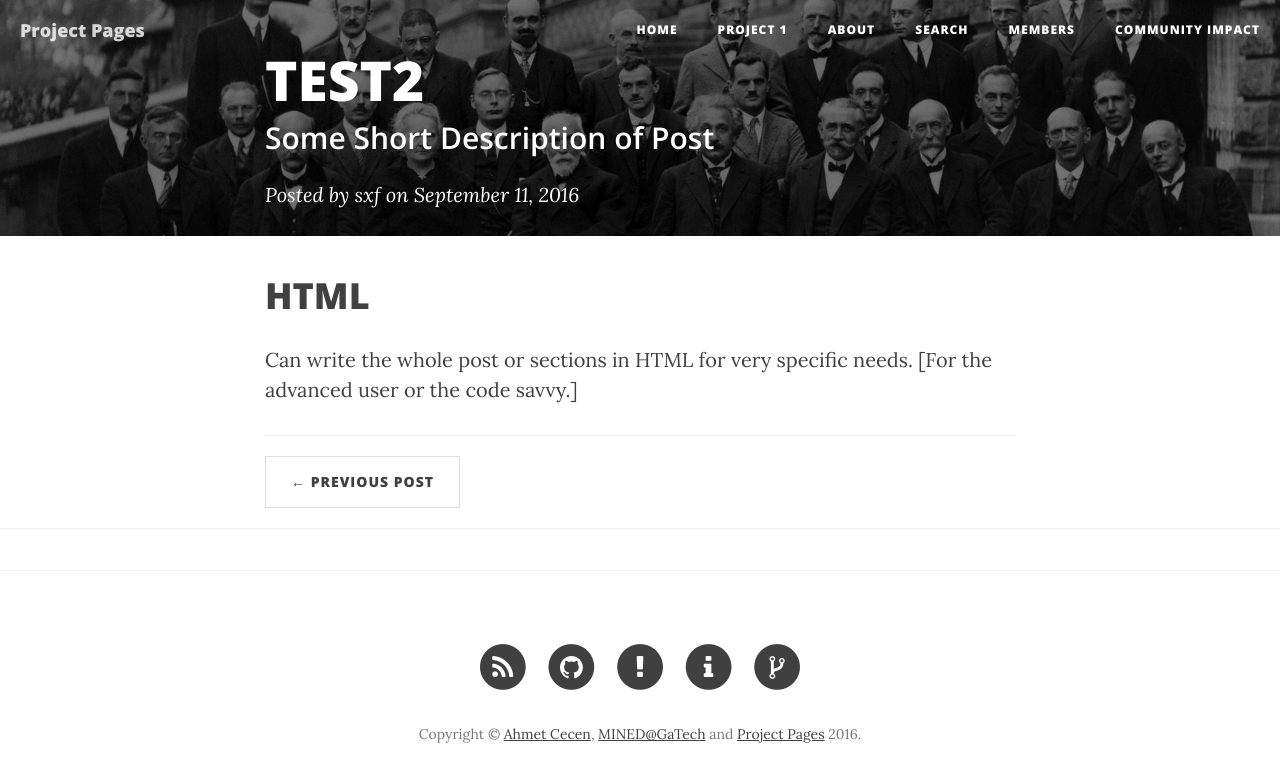
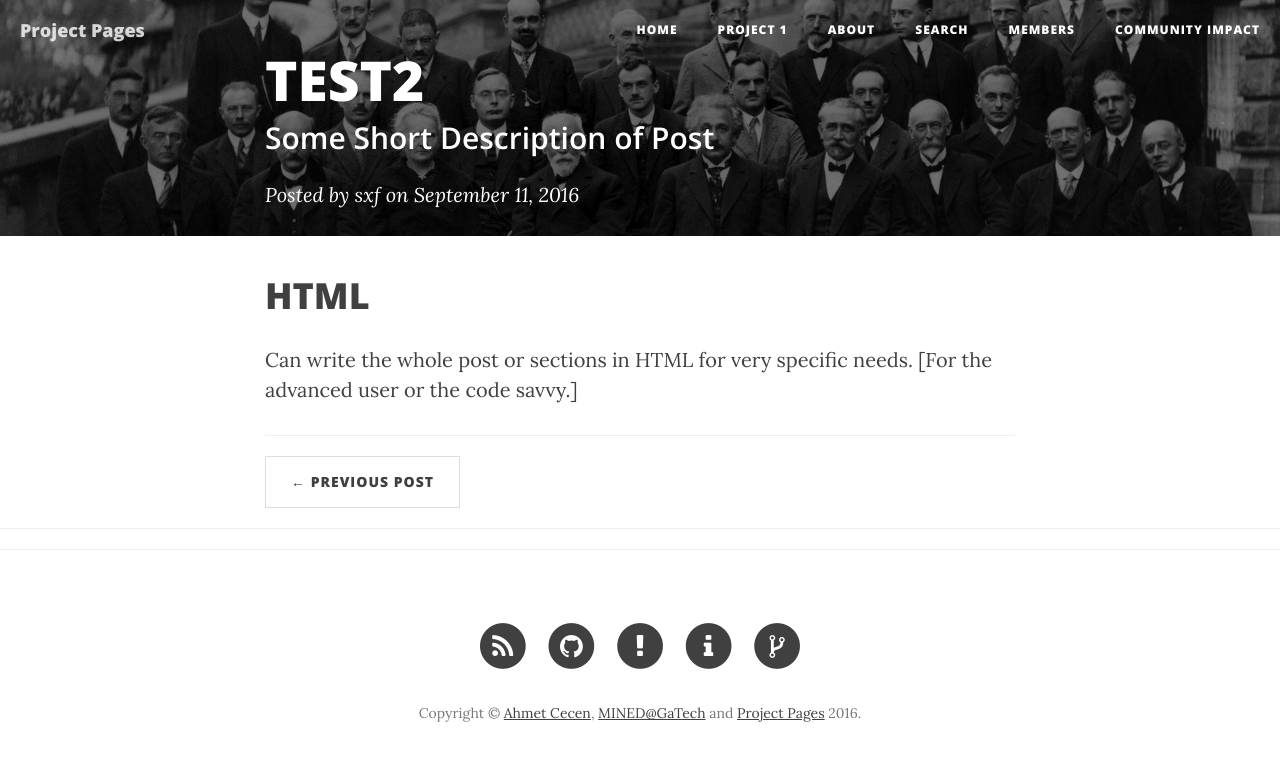
Before and after one commit to sxf1749/sxf1749.github.com, a Jekyll site: the page built from _posts/2016-09-11-TEST1.markdown, in a window 1280 px wide. Shown: the top 782 px of the page. Built offline with Jekyll 4.4.1, drawn with Linux system fonts in a browser that asks for light colours; nearby versions of some CDN libraries; comment, search, counter and statistics services are not loaded.

Commit message:
Update post.html

```diff
--- a/_layouts/post.html
+++ b/_layouts/post.html
@@ -179,6 +179,6 @@ layout: default
 
 <hr>
 
-{% include _comments.html %}
+
 
 <hr>
```
